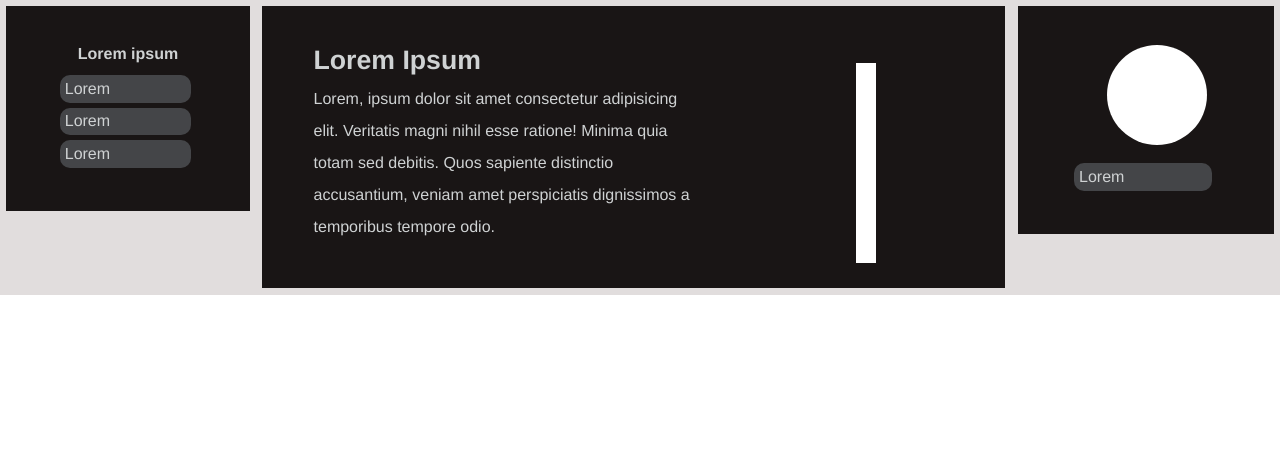
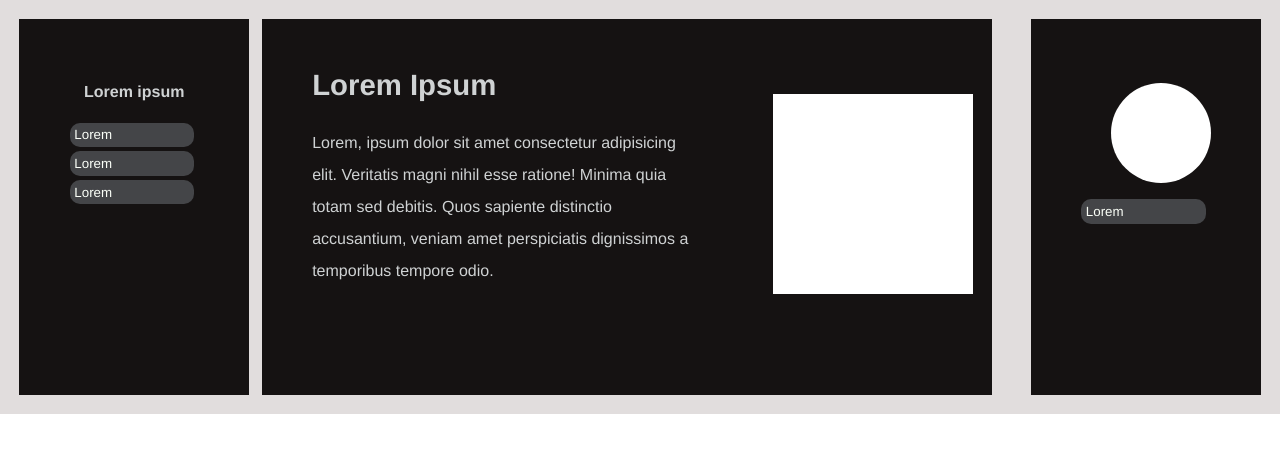
Before and after one commit to MogwaiRGod/Layouts, a plain HTML site: page LAYOUT10/index.html in a window 1280 px wide. Drawn offline with Linux system fonts and the light colour scheme.

Commit message:
fin V1 layout10

```diff
--- a/LAYOUT10/index.html
+++ b/LAYOUT10/index.html
@@ -7,7 +7,7 @@
 <!-- ////////// C/C DANS LE BODY ////////////// -->
 
         <section id="layout10">
-            <div id="menu-gauche">
+            <div id="menu-gauche" class="divs-layout10">
                 <h4 id="titre-menu">Lorem ipsum</h4> <!-- Titre du menu de navigation   //    No du h peut-etre modifie pour la semantique, pas l'id -->
                 <nav>   <!-- Ajouter les liens dans le href -->
                     <a href="#" class="lnk-btn">Lorem</a>
@@ -16,7 +16,7 @@
                 </nav>
             </div>
 
-            <div id="main-div">
+            <div id="main-div" class="divs-layout10">
                 <h1 id="main-div-titre">Lorem Ipsum</h1> <!-- No du h peut etre modifie -->
                 <div id="div-para-main-div">
                     <p id="para-main-div">Lorem, ipsum dolor sit amet consectetur adipisicing elit. Veritatis magni nihil esse ratione! Minima quia totam sed debitis.
@@ -25,7 +25,7 @@
                 <img src="img-vide.png" alt="" id="img-main-div" class="img-layout10"> <!-- Mettre la source de l'image et eventuellement la description -->
             </div>
 
-            <div id="div-droite">
+            <div id="div-droite" class="divs-layout10">
                 <img src="img-vide.png" alt="" id="img-div-droite" class="img-layout10"> <!-- Mettre la source de l'image et eventuellement la description -->
                 <a href="#" class="lnk-btn" id="btn-div-droite">Lorem</a>
             </div>
--- a/LAYOUT10/layout10_normal.css
+++ b/LAYOUT10/layout10_normal.css
@@ -1,48 +1,68 @@
-* { /* TMP */
-    margin:0;
-    color: var(--text-color);
-    font-family: var(--txt-font);
+/* POUR DISPOSER LE LAYOUT */
+body { /* TMP : body à supprimer si besoin*/
+    margin: 0;
 }
 
-/* MODIFIER A VOS RISQUES ET PERILS */
-
 #layout10 {
-    display:block;
+    margin: 0;
+    display: block;
     overflow: auto;
     height: fit-content;
-    background: var(--bg-site);
+    padding: 1%;
+    background: var(--bg-site); /* optionnel; décommenter pour appliquer la couleur du background du site */
 
 }
-#menu-gauche, #main-div, #div-droite {
+
+
+/* /////////////// MODIFIER A VOS RISQUES ET PERILS /////////////////// */
+
+    /* GENERAL  */
+
+.divs-layout10 {
+    box-sizing: border-box;
     margin: 0.5%;
-    padding: 3% 0;
+    padding: 2% 0;
     display: inline-block;
     position: relative;
+    height: var(--height-layout);
+    overflow: scroll;
     background: var(--bg-div);
 }
 
-#menu-gauche {
-    float:left;
-    width: 19vw;
-}
-
-#titre-menu {
-    position: relative;
-    top: 0;
-    font-weight: 800;
-    text-align: center;
+.img-layout10 {
+    max-width:100%;
+    max-height:100%;
 }
 
 .lnk-btn {
     position: relative;
     left: 20%;
     display: block;
-    background: var(--bg-boutons);
-    border-radius: 10px;
     width: 50%;
     padding: 2%;
     margin: 2%;
     text-decoration: none;
+    background: var(--bg-boutons);
+    border-radius: var(--arrondi-btn) ;
+    color: var(--txt-color-boutons);
+    font-family: var(--bouton-font);
+    font-size: var(--taille-txt-btn);
+}
+
+
+    /*  DIV DE GAUCHE    */
+#menu-gauche {
+    float:left;
+    width: 18vw;
+}
+
+#titre-menu {
+    position: relative;
+    font-weight: 800;
+    text-align: center;
+    margin-top: var(--top-divs-g-d);
+    color: var(--text-color);
+    font-family: var(--txt-font);
 }
 
 nav a:nth-child(1) {
@@ -52,14 +72,24 @@ nav a:nth-child(1) {
 .lnk-btn:hover {
     background: var(--bg-boutons-hover);
     color: var(--txt-color-boutons-hover);
+    font-family: var(--bouton-font);
 }
 
+
+
+    /*  DIV DU MILEU    */
 
 #main-div {
     padding-right: 4%;
     padding-left: 4%;
-    width: 50vw;
-    height: fit-content;
+    width: 57vw;
+}
+
+#main-div-titre {
+    width: max-content;
+    color: var(--text-color);
+    font-family: var(--txt-font);
+    font-size: var(--taille-titre-main);
 }
 
 #div-para-main-div {
@@ -68,33 +98,29 @@ nav a:nth-child(1) {
 }
 
 #para-main-div {
-    margin-top: 2%;
-    line-height: 24pt;
-}
-
-#main-div-titre {
-    width: max-content;
-    font-size: 20pt;
+    margin-top: 1%;
+    color: var(--text-color);
+    font-family: var(--txt-font);
+    line-height: var(--lh-txt-para);
+    font-size: var(--taille-txt-para);
 }
 
 #img-main-div {
     position: absolute;
     top: 20%;
     display: inline;
-    left: 80%;
-    height: 200px;
-    width: 20px;
+    left: 70%;
+    height: var(--taille-main-img);
+    width: var(--taille-main-img);
 
 }
 
-#img-main-div, #img-div-droite {
-    max-width:100%;
-    max-height:100%;
-}
+
+    /*  DIV DE DROITE    */
 
 #div-droite {
     float: right;
-    width: 20vw;
+    width: 18vw;
 }
 
 #img-div-droite {
@@ -104,15 +130,9 @@ nav a:nth-child(1) {
     height: 100px;
     width: 100px;
     border-radius: 50%;
-    height: 100px;
-    width: 100px;
+    margin-top: var(--top-divs-g-d);
 }
 
 #btn-div-droite {
     margin-top: 7%;
 }
-
-/* .img-layout10 {
-    height: 100px;
-    width: 100px;
-} */
--- a/LAYOUT10/root.css
+++ b/LAYOUT10/root.css
@@ -1,9 +1,11 @@
 /* MODIFIER LES VALEURS DES VARIABLES DANS ROOT POUR PERSONNALISER LE DESIGN */
 :root {
+
     /* COULEURS */
+
         /* Backgrounds */
         --bg-site: rgb(225, 221, 221);  /* couleur de fond du site */
-        --bg-div: rgb(25, 21, 21);  /* couleur de fond des divs */
+        --bg-div: rgb(21, 18, 18);  /* couleur de fond des divs */
         /* TEXTE */
         --text-color: rgb(207, 210, 211) ; /* couleur du texte principal */
         /* LIENS/BOUTONS */
@@ -11,7 +13,26 @@
         --bg-boutons-hover: rgb(41, 42, 44) ;   /* background au survol */
         --txt-color-boutons: rgb(251, 255, 248) ;
         --txt-color-boutons-hover: rgb(156, 255, 255);    /* texte au survol */
+
     /* POLICES */
-    --txt-font: Helvetica, Verdana, Arial, system-ui, -apple-system, BlinkMacSystemFont, 'Segoe UI', sans-serif ;  /* typo du texte principal */
-    --bouton-font: ; /* typo des liens/boutons */
+
+        /* TYPOS */
+        --txt-font: Helvetica, Verdana, Arial, system-ui, -apple-system, BlinkMacSystemFont, 'Segoe UI', sans-serif ;  /* typo du texte principal */
+        --bouton-font: Helvetica, Verdana, Arial, system-ui, -apple-system, BlinkMacSystemFont, 'Segoe UI', sans-serif ; /* typo des liens/boutons */
+        /* TAILLES */
+        --taille-txt-para : 12pt;
+        --lh-txt-para: 24pt; /* hauteur de ligne paragraphe principal */
+        --taille-txt-btn : 10pt;
+        --taille-titre-main: 22pt;
+
+    /* FORMATS */
+
+    --height-layout: 47vh;
+        /* BOUTONS/LIENS */
+        --arrondi-btn: 10px;
+        /* POSITION DANS LES DIVS */
+        --top-divs-g-d: 17%; /* position top des des éléments des divs gauches et droites */
+        /* IMAGES */
+        --taille-main-img : 200px;
+
 }
```
